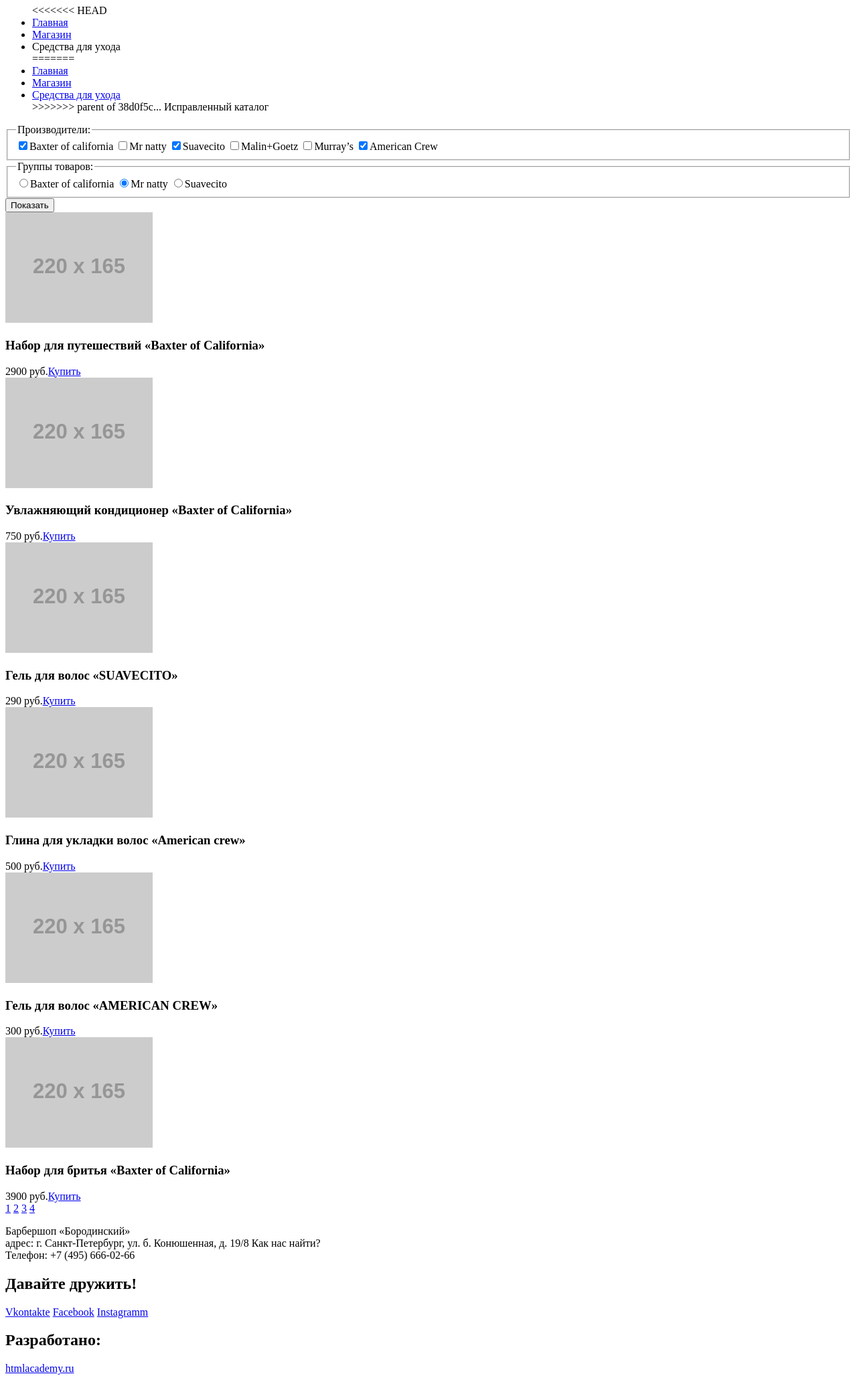
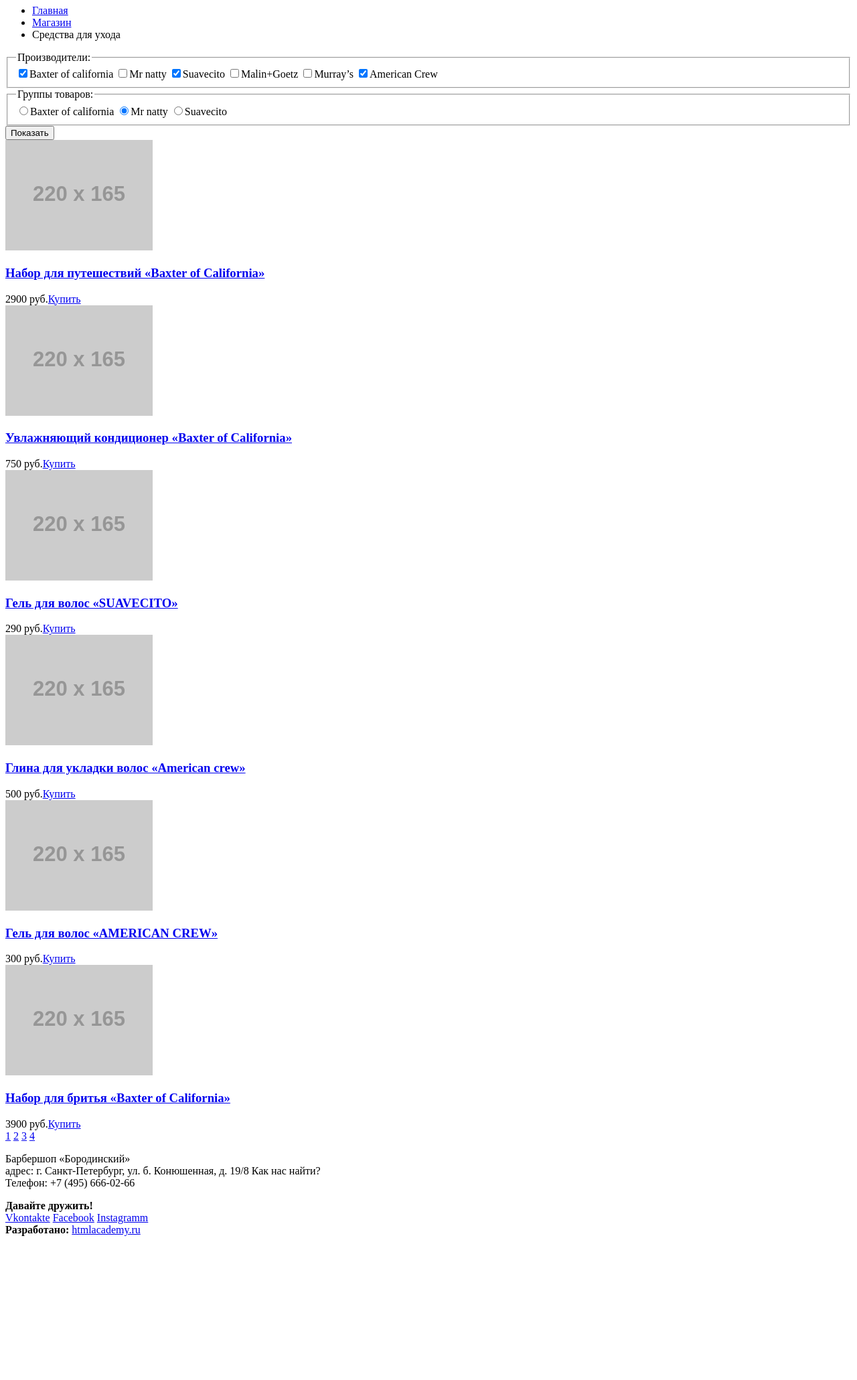
Before and after one commit to nikname777/410931-barbershop, a plain HTML site: page catalog.html in a window 1280 px wide. Shown: the part 239-2300 px from the top of the page at 67% size. After the commit the page ends 2093 px from the top, so only its background shows below. Drawn offline with Linux system fonts and the light colour scheme; placeholder pictures from the web are drawn by us.

Commit message:
Привет)

```diff
--- a/catalog.html
+++ b/catalog.html
@@ -5,36 +5,28 @@
   <title>Каталог</title>
 </head>
 <body>
-  <header class="main-header">
-    <div class="header">
-      <img src="logo.img" alt="Brabershop">
+  <header>
+    <div class="main-wrapper">
+    	<div class="header-logo"><a href="index.html"><img src="logo.img" alt="Brabershop"></a></div>
       <nav>
         <ul class="nav-header">
-          <li><a href="#">Информация</a></li>
-          <li><a href="#">Новости</a></li>
-          <li><a href="#">Прайс-лист</a></li>
-          <li><a href="#">Магазин</a></li>
-          <li class="active"><a href="#">Контакты</a></li>
+          <li><a href="catalog.html">Информация</a></li>
+          <li><a href="catalog.html">Новости</a></li>
+          <li><a href="catalog.html">Прайс-лист</a></li>
+          <li class="active">Магазин</li>
+          <li><a href="catalog.html">Контакты</a></li>
         </ul>
       </nav>
-      <div class="header-enter">
-        <a href="#">Вход</a>
-      </div>
+      <a href="#" class="btn" title="Войти в личный кабинет">Вход</a>
     </div>
   <header>
   <main>
   	<div class="wrapper">
 	    <h1>Средства для ухода</h1>
 	    <ul class="breadcrumbs">
-<<<<<<< HEAD
 	    	<li><a href="index.html">Главная</a></li>
 	    	<li><a href="catalog.html">Магазин</a></li>
 	    	<li>Средства для ухода</li>
-=======
-	    	<li><a href="#">Главная</a></li>
-	    	<li><a href="#">Магазин</a></li>
-	    	<li><a href="#">Средства для ухода</a></li>
->>>>>>> parent of 38d0f5c... Исправленный каталог
 	    </ul>
 	    <aside>
 	      <form action="">
@@ -50,60 +42,54 @@
 	        <fieldset>
 	          <legend>Группы товаров:</legend>
 	          <input type="radio" name="group1" value="Baxter" id="radio1"><label for="radio1">Baxter of california</label>
-	          <input type="radio" name="group2" value="natty" id="radio2" checked><label for="radio2">Mr natty</label>
-	          <input type="radio" name="group3" value="Suavecito" id="radio3"><label for="radio3">Suavecito</label>
+	          <input type="radio" name="group1" value="natty" id="radio2" checked><label for="radio2">Mr natty</label>
+	          <input type="radio" name="group1" value="Suavecito" id="radio3"><label for="radio3">Suavecito</label>
 	        </fieldset>
 	        <input type="submit" value="Показать">
 	      </form>
 	    </aside>
 	    <section>
 				<div class="good-item">
-					<img src="http://placehold.it/220x165" alt="Набор для путешествий" width="220" height="165">
-					<div>
-						<h3>Набор для путешествий
-	«Baxter of California»</h3>
-						<span>2900 руб.</span><a href="#">Купить</a>
-					</div>
+					<a href="catalog-item.html">
+						<img src="http://placehold.it/220x165" alt="Набор для путешествий" width="220" height="165">
+						<h3>Набор для путешествий «Baxter of California»</h3>
+					</a>
+					<span>2900 руб.</span><a href="#">Купить</a>
 				</div>
 				<div class="good-item">
-					<img src="http://placehold.it/220x165" alt="Увлажняющий кондиционер" width="220" height="165">
-					<div>
-						<h3>Увлажняющий кондиционер
-«Baxter of California»</h3>
-						<span>750 руб.</span><a href="#">Купить</a>
-					</div>
+					<a href="catalog-item.html">
+						<img src="http://placehold.it/220x165" alt="Увлажняющий кондиционер" width="220" height="165">
+						<h3>Увлажняющий кондиционер «Baxter of California»</h3>
+					</a>
+					<span>750 руб.</span><a href="#">Купить</a>
 				</div>
 				<div class="good-item">
-					<img src="http://placehold.it/220x165" alt="Гель для волос" width="220" height="165">
-					<div>
-						<h3>Гель для волос
-«SUAVECITO»</h3>
-						<span>290 руб.</span><a href="#">Купить</a>
-					</div>
+					<a href="catalog-item.html">
+						<img src="http://placehold.it/220x165" alt="Гель для волос" width="220" height="165">
+						<h3>Гель для волос «SUAVECITO»</h3>
+					</a>
+					<span>290 руб.</span><a href="#">Купить</a>
 				</div>
 				<div class="good-item">
-					<img src="http://placehold.it/220x165" alt="Глина для укладки" width="220" height="165">
-					<div>
-						<h3>Глина для укладки волос
-«American crew»</h3>
-						<span>500 руб.</span><a href="#">Купить</a>
-					</div>
+					<a href="catalog-item.html">
+						<img src="http://placehold.it/220x165" alt="Глина для укладки" width="220" height="165">
+						<h3>Глина для укладки волос «American crew»</h3>
+					</a>
+					<span>500 руб.</span><a href="#">Купить</a>
 				</div>
 				<div class="good-item">
-					<img src="http://placehold.it/220x165" alt="Гель для волос" width="220" height="165">
-					<div>
-						<h3>Гель для волос
-«AMERICAN CREW»</h3>
-						<span>300 руб.</span><a href="#">Купить</a>
-					</div>
+					<a href="catalog-item.html">
+						<img src="http://placehold.it/220x165" alt="Гель для волос" width="220" height="165">
+						<h3>Гель для волос «AMERICAN CREW»</h3>
+					</a>
+					<span>300 руб.</span><a href="#">Купить</a>
 				</div>
 				<div class="good-item">
-					<img src="http://placehold.it/220x165" alt="Набор для бритья" width="220" height="165">
-					<div>
-						<h3>Набор для бритья
-«Baxter of California»</h3>
-						<span>3900 руб.</span><a href="#">Купить</a>
-					</div>
+					<a href="catalog-item.html">
+						<img src="http://placehold.it/220x165" alt="Набор для бритья" width="220" height="165">
+						<h3>Набор для бритья «Baxter of California»</h3>
+					</a>
+					<span>3900 руб.</span><a href="#">Купить</a>
 				</div>
 				<div class="pager">
 					<a href="#">1</a>
@@ -115,25 +101,25 @@
     </div>
   </main>
   <footer>
-		<div class="footer-main">
-			<section class="footer-contacts">
+		<div class="main-wrapper">
+			<div class="footer-contacts">
 				<p>Барбершоп «Бородинский»<br>
 				адрес: г. Санкт-Петербург, ул. б. Конюшенная, д. 19/8
 				<span>Как нас найти?</span><br>
 				Телефон: +7 (495) 666-02-66</p>
-			</section>
-			<section class="footer-social">
-				<h2>Давайте дружить!</h2>
-				<div>
-					<a href="#">Vkontakte</a>
-					<a href="#">Facebook</a>
-					<a href="#">Instagramm</a>
+			</div>
+			<div class="footer-social">
+				<b>Давайте дружить!</b>
+				<div class="footer-social">
+					<a href="https://vk.com/htmlacademy" class="social-btn">Vkontakte</a>
+					<a href="https://facebook.com/htmlacademy" class="social-btn">Facebook</a>
+					<a href="https://instagram.com/htmlacademy" class="social-btn">Instagramm</a>
 				</div>
-			</section>
-			<section class="footer-developer">
-				<h2>Разработано:</h2>
-				<a href="#">htmlacademy.ru</a>
-			</section>
+			</div>
+			<div class="footer-copyright">
+				<b>Разработано:</b>
+				<a href="http://htmlacademy.ru">htmlacademy.ru</a>
+			</div>
 		</div>
   </footer>
 </body>
```
Also changed, not shown: catalog-item.html (+1 -1 lines).
